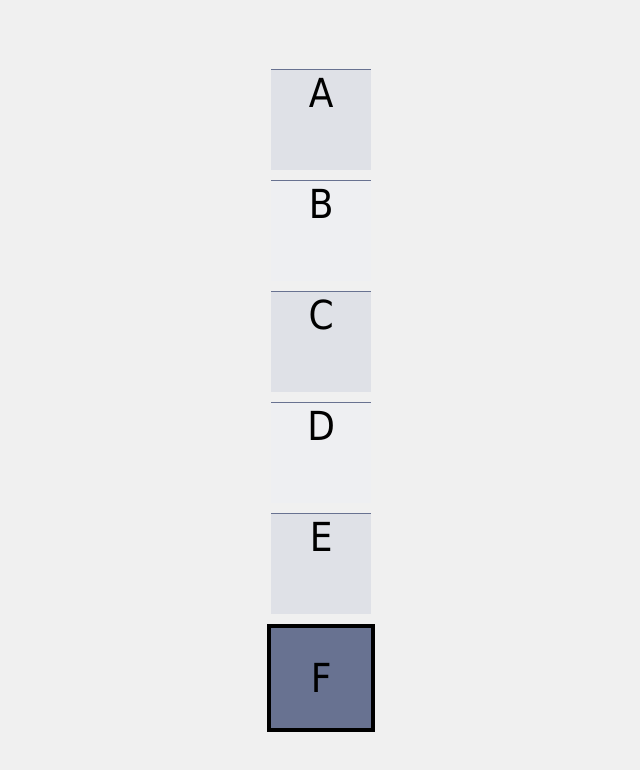
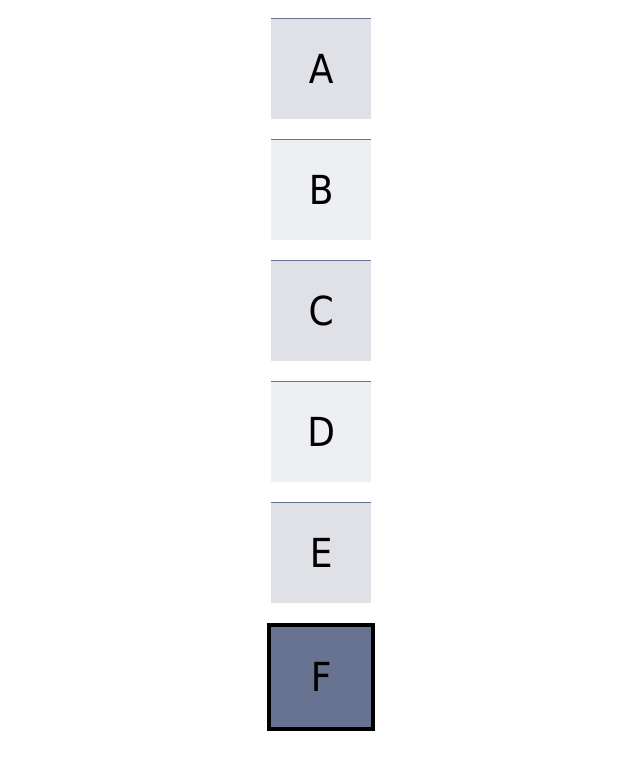
Before and after one commit to notWizzy/p01, a plain HTML site: page index.html in a window 1280 px wide. Shown: the whole page, without its empty margins (319-959 px from the left). Drawn offline with Linux system fonts and the light colour scheme.

Commit message:
added flex to style A, working on space in between

```diff
--- a/styleA.css
+++ b/styleA.css
@@ -1,46 +1,40 @@
 body {
     font-family: Tahoma, sans-serif;
-    margin: 0;
-    display: flex;
-    justify-content: center;
-    align-items: center;
-    min-height: 100vh;
-    background-color: #f0f0f0;
+    margin: 3;
 }
 
 .container {
     display: flex;
     flex-direction: column;
     align-items: center;
+    /* justify-content: space-between; */
+    height: 100vh;
 }
 
 .letterA, .letterB, .letterC, .letterD, .letterE, .letterF {
+    margin-top: 10px;
+    margin-bottom: 10px;
     width: 100px;
     height: 100px;
+    font-size: 40px;
+    display: flex;
+    justify-content: center;
+    align-items: center;
     border-top: 1px solid #687291;
-    display: flex;
-    flex-direction: column;
-    align-items: center;
-    justify-content: flex-start;
-    font-size: 40px;
-    margin-bottom: 5px;
-    margin-top: 5px;
 }
 
+
+/* FOR COLOR COLORS OF THE BOX: ODD */
 .letterA, .letterC, .letterE {
     background-color: #dfe1e7;
 }
-
+/* FOR COLOR COLORS OF THE BOX: EVEN */
 .letterB, .letterD {
     background-color: #eeeff2;
 }
 
+/* SPECIAL BOX OF LETTER F */
 .letterF {
-    border: 4px solid #000;
     background-color: #687291;
-    text-align: center;
-    width: 100px;
-    height: 100px;
-    line-height: 100px;
-    font-size: 40px;
+    border: 4px solid black;
 }
```
